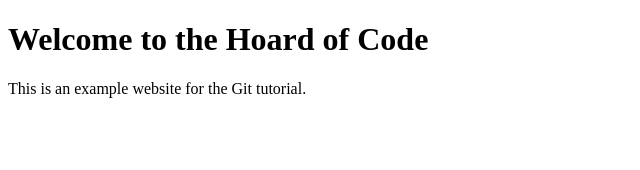
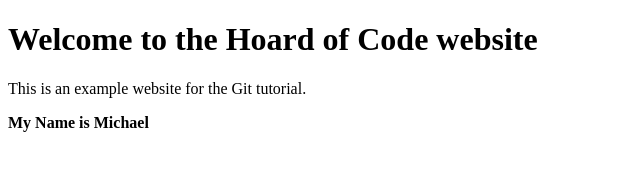
Before and after one commit to hoardofcode/gittutorial, a plain HTML site: page index.html in a window 1280 px wide. Shown: the whole page, without its empty margins (0-640 px from the left). Drawn offline with Linux system fonts and the light colour scheme.

Commit message:
some changes to our index page

```diff
--- a/index.html
+++ b/index.html
@@ -8,9 +8,11 @@
 
 <body>
 
-<h1>Welcome to the Hoard of Code</h1>
+<h1>Welcome to the Hoard of Code website</h1>
 
 <p>This is an example website for the Git tutorial.</p>
+
+<b>My Name is Michael</b>
 
 </body>
 
```
